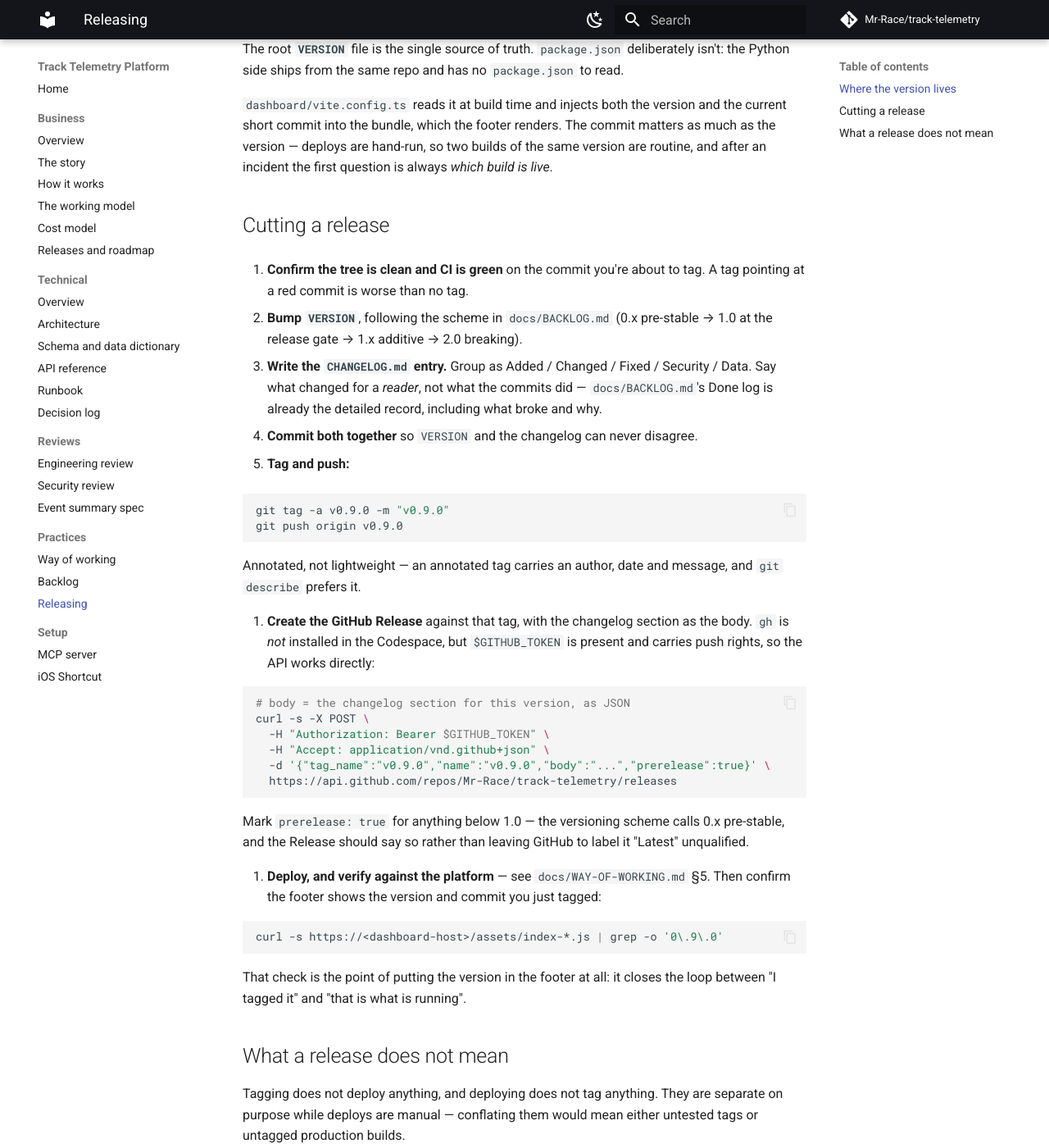
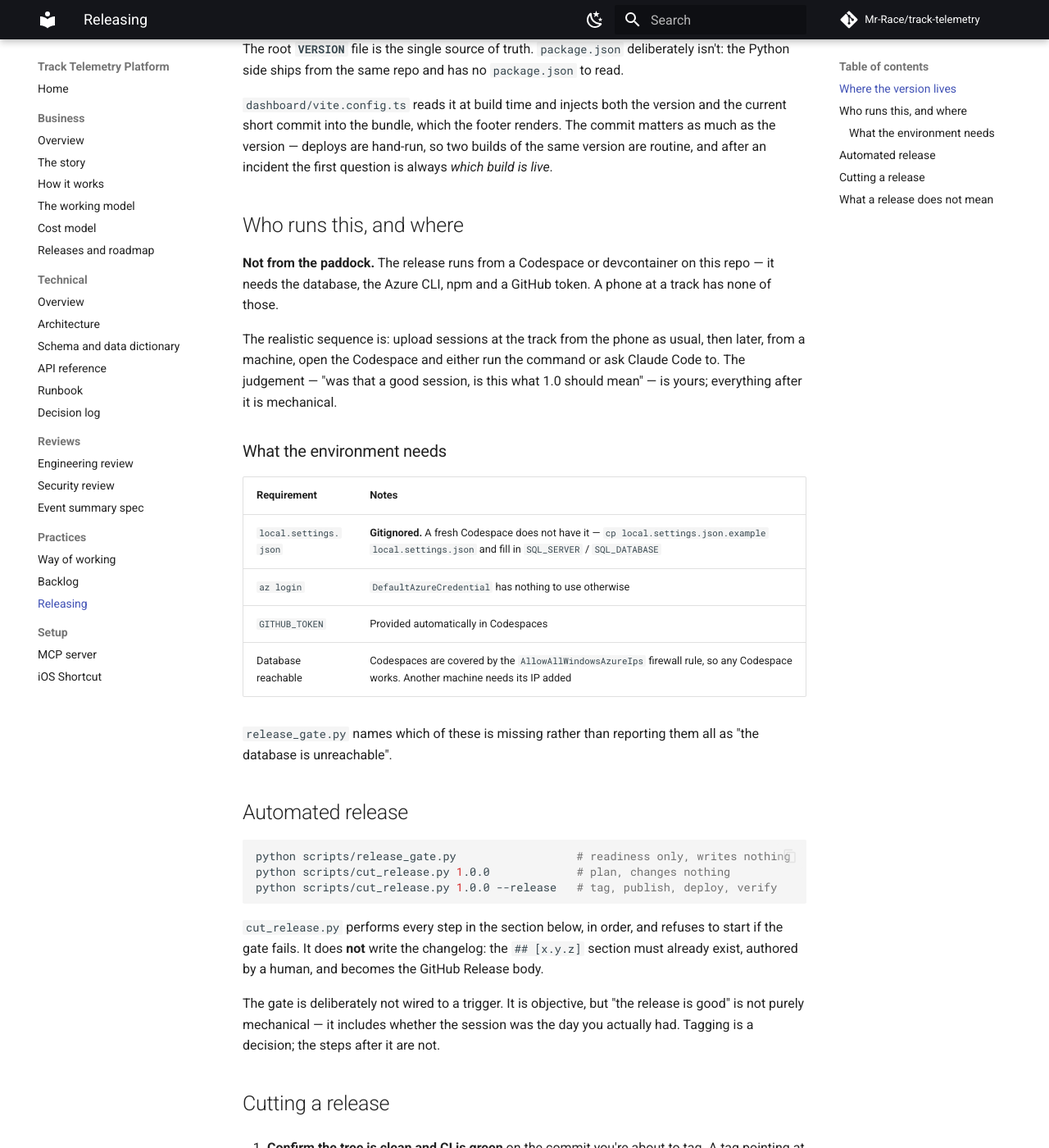
Before and after one commit to Mr-Race/track-telemetry, an MkDocs documentation site: the page built from docs/RELEASING.md, in a window 1280 px wide and 1400 px high, scrolled down 300 px. Shown: the whole window at 82% size. Built offline with MkDocs 1.6.1 and Material for MkDocs 9.7.7, drawn with Linux system fonts in a browser that asks for light colours; comment, search, counter and statistics services are not loaded.

Commit message:
docs(release): say who runs the release and where, and fail honestly without config
The one-command release is only one command if the environment is there.
local.settings.json is gitignored, so a fresh Codespace lacks it, and
the gate reported that as 'the database may be resuming - retry in a
minute' - advice that can never work. It now distinguishes missing
config, failed Azure auth, and an actual unreachable database, and names
the fix for each.

RELEASING.md now states plainly that this runs from a Codespace and not
from the paddock, and lists what the environment needs.

Co-Authored-By: Claude Opus 5 <noreply@anthropic.com>

````diff
--- a/docs/RELEASING.md
+++ b/docs/RELEASING.md
@@ -17,6 +17,48 @@ version and the current short commit into the bundle, which the footer
 renders. The commit matters as much as the version — deploys are
 hand-run, so two builds of the same version are routine, and after an
 incident the first question is always *which build is live*.
+
+## Who runs this, and where
+
+**Not from the paddock.** The release runs from a Codespace or
+devcontainer on this repo — it needs the database, the Azure CLI, npm
+and a GitHub token. A phone at a track has none of those.
+
+The realistic sequence is: upload sessions at the track from the phone
+as usual, then later, from a machine, open the Codespace and either run
+the command or ask Claude Code to. The judgement — "was that a good
+session, is this what 1.0 should mean" — is yours; everything after it
+is mechanical.
+
+### What the environment needs
+
+| Requirement | Notes |
+|---|---|
+| `local.settings.json` | **Gitignored.** A fresh Codespace does not have it — `cp local.settings.json.example local.settings.json` and fill in `SQL_SERVER` / `SQL_DATABASE` |
+| `az login` | `DefaultAzureCredential` has nothing to use otherwise |
+| `GITHUB_TOKEN` | Provided automatically in Codespaces |
+| Database reachable | Codespaces are covered by the `AllowAllWindowsAzureIps` firewall rule, so any Codespace works. Another machine needs its IP added |
+
+`release_gate.py` names which of these is missing rather than reporting
+them all as "the database is unreachable".
+
+## Automated release
+
+```bash
+python scripts/release_gate.py                  # readiness only, writes nothing
+python scripts/cut_release.py 1.0.0             # plan, changes nothing
+python scripts/cut_release.py 1.0.0 --release   # tag, publish, deploy, verify
+```
+
+`cut_release.py` performs every step in the section below, in order, and
+refuses to start if the gate fails. It does **not** write the changelog:
+the `## [x.y.z]` section must already exist, authored by a human, and
+becomes the GitHub Release body.
+
+The gate is deliberately not wired to a trigger. It is objective, but
+"the release is good" is not purely mechanical — it includes whether the
+session was the day you actually had. Tagging is a decision; the steps
+after it are not.
 
 ## Cutting a release
 
````
Also changed, not shown: 1 other file.
